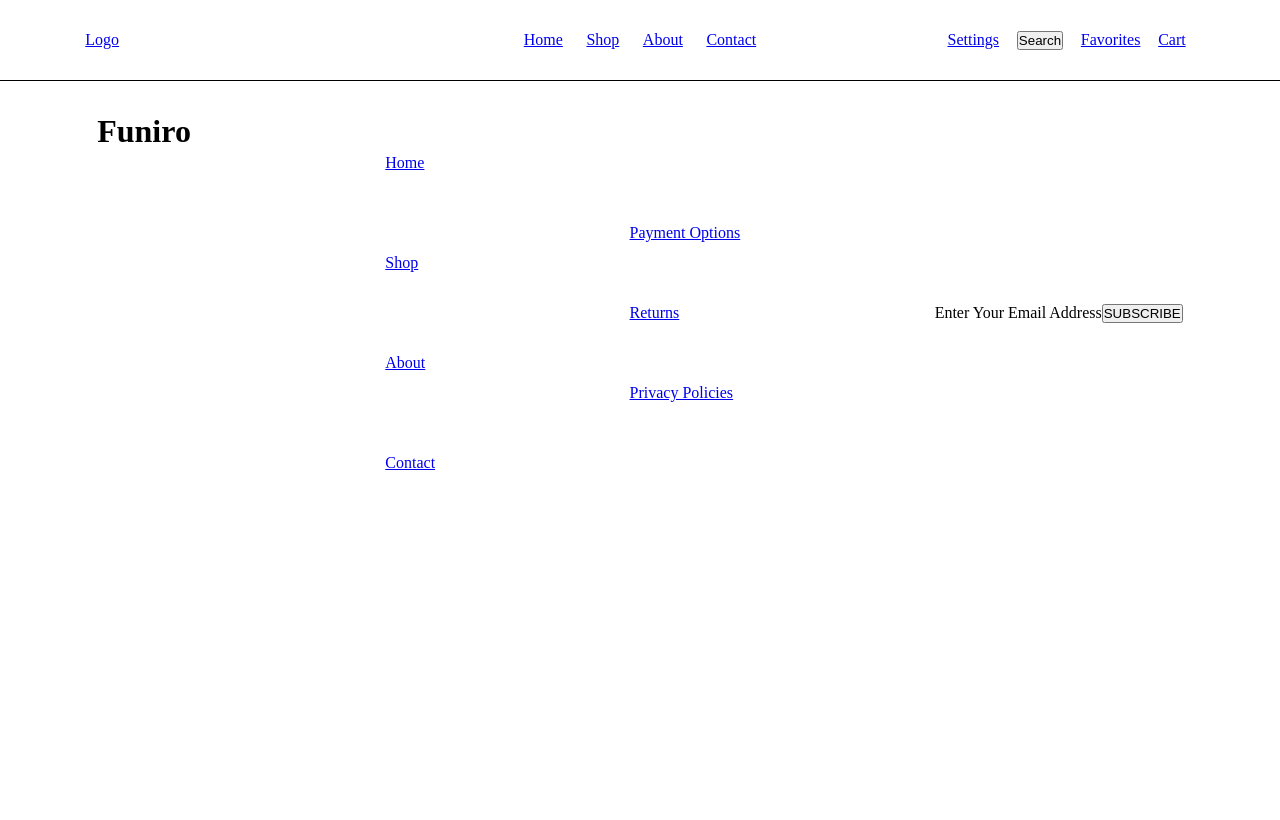
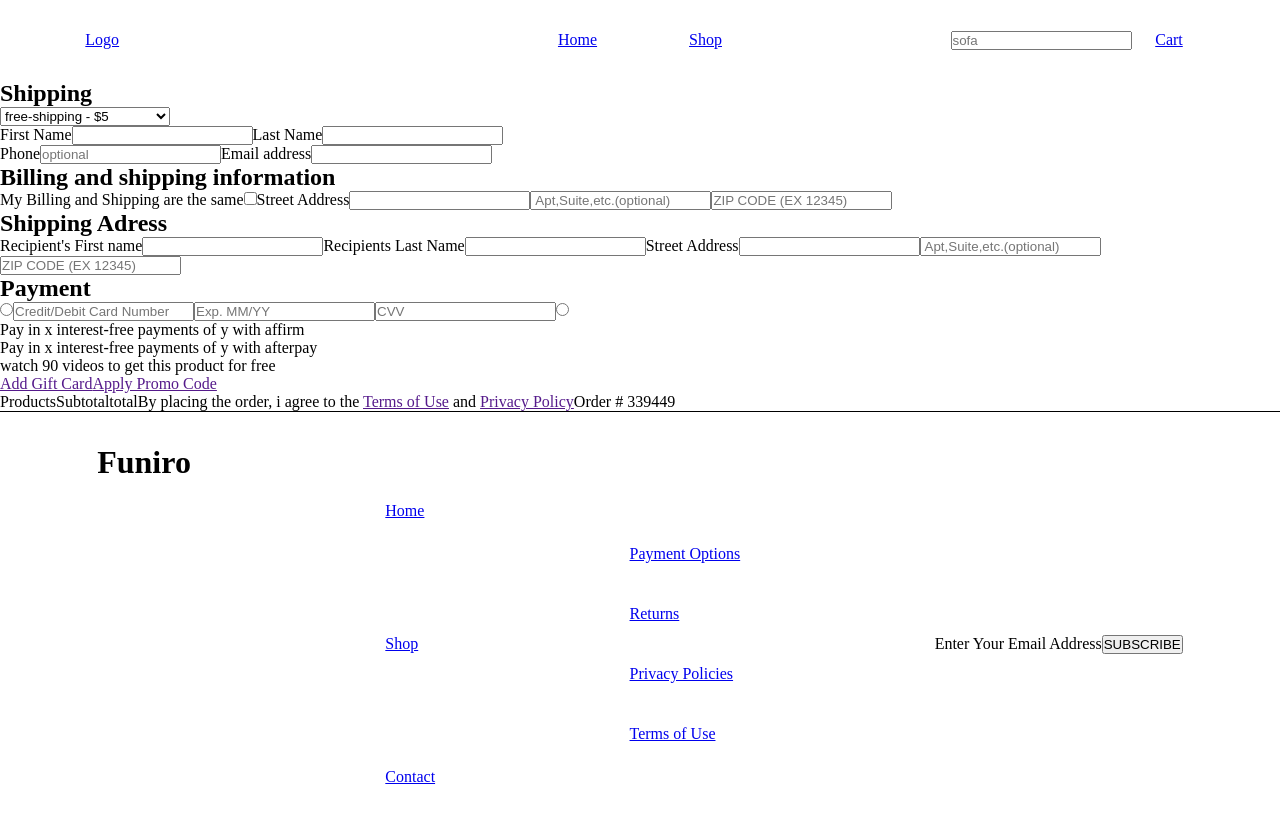
Before and after one commit to Pasiphique/EcommerceFurniture, a React (Vite) app in the folder Furniture/: page /checkout in a window 1280 px wide. Shown: the top 820 px of the page. Built offline with nearby package versions, Linux system fonts and the light colour scheme.

Commit message:
removed about section and created checkout section

```diff
--- a/Furniture/src/App.jsx
+++ b/Furniture/src/App.jsx
@@ -1,11 +1,12 @@
 import NavBar from './Components/NavBar'
-import Hero from './Components/Hero'
 import Home from './Components/Home'
-import About from './Components/About'
 import Contact from './Components/Contact'
 import Shop from './Components/Shop'
 import Footer from './Components/Footer'
+import Cart from './Components/Cart'
+import Checkout from './Components/Product/Checkout'
 import './App.css'
+
 import React from 'react';
 import {BrowserRouter as Router, Route, Routes} from 'react-router-dom'
 function App() {
@@ -17,8 +18,9 @@ function App() {
         <Routes>
           <Route exact path='/' element= {<Home />} />
           <Route path='/shop' element={<Shop />} />
-          <Route path="/about" element = {<About />} />
           <Route path="/contact" element = {<Contact />} />
+          <Route path='/cart' element={<Cart />} />
+          <Route path='/checkout' element={<Checkout />} />
         </Routes>
       </div>
     <Footer/>
--- a/Furniture/src/Components/About.jsx
+++ /dev/null
@@ -1,7 +0,0 @@
-export default function About(){
-    return (
-        <div>
-            About
-        </div>
-    )
-}
--- /dev/null
+++ b/Furniture/src/Components/Cart.jsx
@@ -0,0 +1,10 @@
+
+import { Link } from "react-router-dom"
+export default function Cart(){
+    return(
+        <div>
+        <button><Link to='/checkout'>Checkout</Link></button>
+        </div>
+
+    )
+}
--- a/Furniture/src/Components/Footer.jsx
+++ b/Furniture/src/Components/Footer.jsx
@@ -6,10 +6,9 @@ export default function Footer(){
                <h1>Funiro</h1>
                <div className='link-container'>
                     <ul className='links store'>
-                        <Link>Home</Link>
-                        <Link>Shop</Link>
-                        <Link>About</Link>
-                        <Link>Contact</Link>
+                        <Link to='/'>Home</Link>
+                        <Link to='/shop'>Shop</Link>
+                        <Link to='/contact'>Contact</Link>
                     </ul>
                </div>
                <div className='link-container'>
@@ -17,6 +16,7 @@ export default function Footer(){
                         <Link>Payment Options</Link>
                         <Link>Returns</Link>
                         <Link>Privacy Policies</Link>
+                        <Link>Terms of Use</Link>
                     </ul>
                </div>
                <div className='link-container'>
--- a/Furniture/src/Components/NavBar.jsx
+++ b/Furniture/src/Components/NavBar.jsx
@@ -7,17 +7,12 @@ export default function NavBar(){
                 <ul>
                     <Link to='/'>Home</Link>
                     <Link to='/shop'>Shop</Link>
-                    <Link to='/about'>About</Link>
-                    <Link to='/Contact'>Contact</Link>
-
                 </ul>
             </div>
             <div>
                 <ul>
-                    <Link>Settings</Link>
-                    <button>Search</button>
-                    <Link>Favorites</Link>
-                    <Link>Cart</Link>
+                    <input type="text" placeholder="sofa" />
+                    <Link to='/cart'>Cart</Link>
                 </ul>
             </div>
 
--- /dev/null
+++ b/Furniture/src/Components/Product/Checkout.jsx
@@ -0,0 +1,103 @@
+
+export default function Checkout(){
+    return(
+        <div>
+            <div>
+                <h2>Shipping</h2>
+                <form action="">
+                    <select name="" id="">
+                        <option value="">free-shipping - $5</option>
+                        <option value="">expedited Shipping - $10</option>
+                        <option value="">Express shipping - $15</option>
+                    </select>
+                </form>
+            </div>
+            <div>
+                <form action="">
+                    <div>
+                        <div>
+                            <label htmlFor="">
+                                First Name
+                                <input type="text" />
+                            </label>
+                            <label htmlFor="">
+                                Last Name
+                                <input type="text" />
+                            </label>
+                        </div>
+                        <label htmlFor="">
+                            Phone
+                            <input type="text" placeholder="optional" />
+                        </label>
+                        <label htmlFor="">
+                            Email address
+                            <input type="text" />
+                        </label>
+                    </div>
+                </form>
+                <div>
+                    <h2>Billing and shipping information</h2>
+                    <form action="">
+                    <label htmlFor="">
+                            My Billing and Shipping are the same
+                            <input type="checkbox" />
+                        </label>
+                        <label htmlFor="">
+                            Street Address
+                            <input type="text" />
+                        </label>
+                            <input type="text" placeholder=" Apt,Suite,etc.(optional)" />
+                            <input type="text" placeholder="ZIP CODE (EX 12345)" />
+                    </form>
+                </div>
+                <div>
+                    <h2>Shipping Adress</h2>
+                    <form action="">
+                        <label htmlFor="">
+                            Recipient's First name
+                            <input type="text" />
+                        </label>
+                        <label htmlFor="">
+                            Recipients Last Name
+                            <input type="text" />
+                        </label>
+                        <label htmlFor="">
+                            Street Address
+                            <input type="text" />
+                        </label>
+                            <input type="text" placeholder=" Apt,Suite,etc.(optional)" />
+                            <input type="text" placeholder="ZIP CODE (EX 12345)" />
+                    </form>
+                </div>
+                <div>
+                    <h2>Payment</h2>
+                    <form action="">
+                        <input type="radio" name="card" id="credit" placeholder="Credit/Debit Card" />
+                        <label htmlFor="credit">
+                            <input type="text" placeholder="Credit/Debit Card Number" />
+                            <input type="text" placeholder="Exp. MM/YY" />
+                            <input type="text" placeholder="CVV" />
+                        </label>
+                        <input type="radio" name="card" id="paypal" />
+                        <label htmlFor="paypal">
+                            <p>Pay in x interest-free payments of y with affirm</p>
+                            <p>Pay in x interest-free payments of y with afterpay</p>
+                            <p>watch 90 videos to get this product for free</p>
+                        </label>
+                    </form>
+                </div>
+                <div>
+                    <a href="">Add Gift Card</a>
+                    <a href="">Apply Promo Code</a>
+                </div>
+            </div>
+            <div>
+                <span>Products</span>
+                <span>Subtotal</span>
+                <span>total</span>
+                <span>By placing the order, i agree to the <a href="">Terms of Use</a> and <a href="">Privacy Policy</a></span>
+                <span>Order # 339449</span>
+            </div>
+        </div>
+    )
+}
```
Also changed, not shown: Furniture/src/Components/Product/Product.jsx (added, +34 -0 lines).
